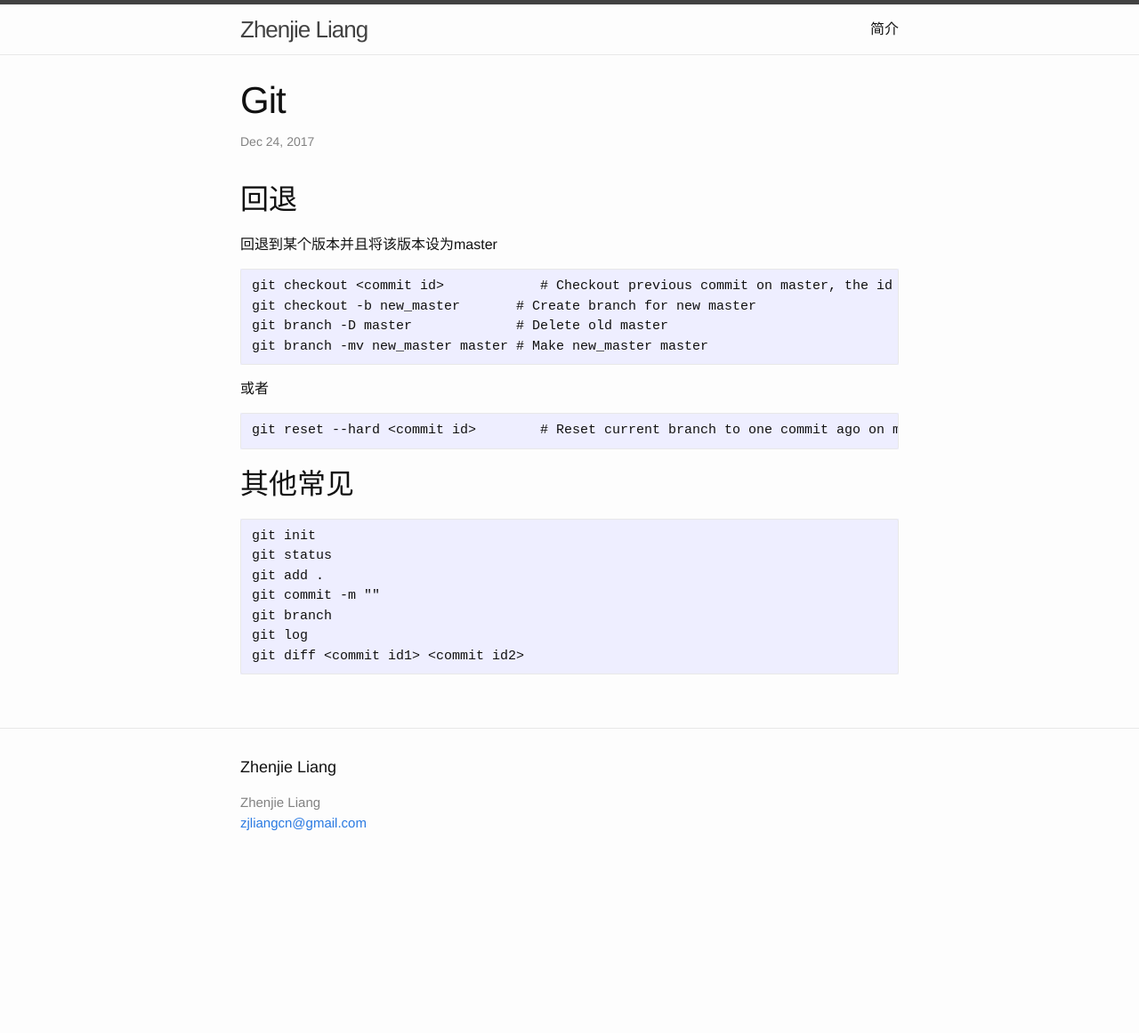
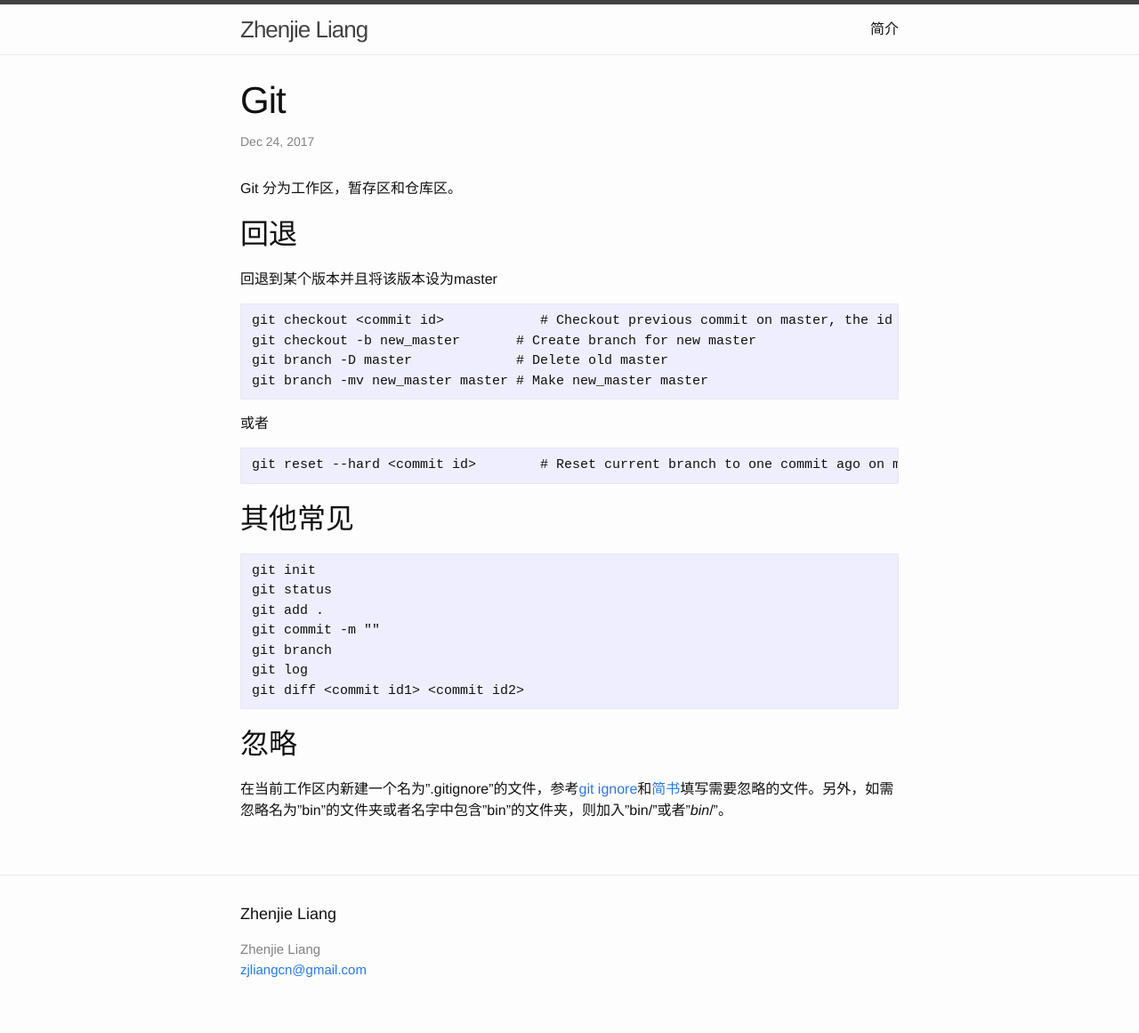
Before and after one commit to zhenjieliang/zhenjieliang.github.io, a Jekyll site: the page built from _posts/2017-12-24-git.md, in a window 1280 px wide. Shown: the whole page at 89% size. Built offline with Jekyll 4.4.1, drawn with Linux system fonts in a browser that asks for light colours; before the commit the page ends 996 px from its top, so only the background shows below that.

Commit message:
git md revised

````diff
--- a/_posts/2017-12-24-git.md
+++ b/_posts/2017-12-24-git.md
@@ -4,6 +4,8 @@ title:  "Git"
 date:   2017-12-24 14:07:36 +0800
 categories: CS Tools
 ---
+
+Git 分为工作区，暂存区和仓库区。
 
 ## 回退
 
@@ -37,3 +39,7 @@ git branch
 git log
 git diff <commit id1> <commit id2>
 ```
+
+## 忽略
+
+在当前工作区内新建一个名为".gitignore"的文件，参考[git ignore](https://github.com/github/gitignore)和[简书](https://www.jianshu.com/p/a09a9b40ad20)填写需要忽略的文件。另外，如需忽略名为"bin"的文件夹或者名字中包含"bin"的文件夹，则加入"bin/"或者"*bin*/"。
````
Also changed, not shown: 2 other files.
